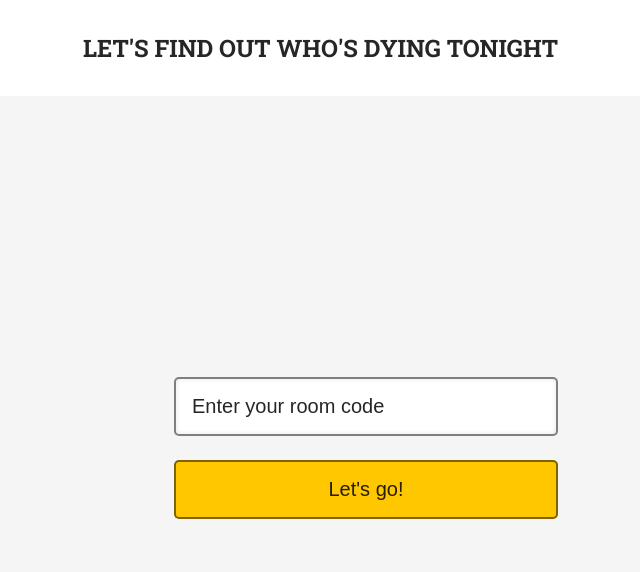
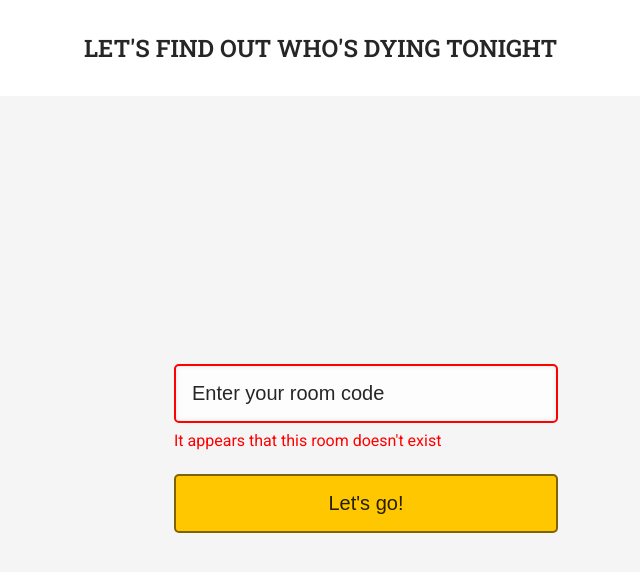
Before and after one commit to Schotsl/Slurp-next, a Next.js app: page / in a window 1280 px wide. Shown: the top 572 px of the page, without its empty margins (274-914 px from the left). Built offline with nearby package versions, Linux system fonts and the light colour scheme.

Commit message:
🚸 Added input error

```diff
--- a/app/layout.module.scss
+++ b/app/layout.module.scss
@@ -1,3 +1,5 @@
+@import url("https://fonts.googleapis.com/css2?family=Roboto+Slab:wght@100;200;300;400;500;600;700;800;900&family=Roboto:ital,wght@0,100;0,300;0,400;0,500;0,700;0,900;1,100;1,300;1,400;1,500;1,700;1,900&display=swap");
+
 .layout {
   height: 100%;
 
@@ -5,5 +7,7 @@
     margin: 0px;
     height: 100%;
     display: flex;
+
+    font-family: "Roboto";
   }
 }
--- a/app/layout.tsx
+++ b/app/layout.tsx
@@ -1,18 +1,6 @@
-import { Inter, Roboto, Roboto_Slab } from "next/font/google";
+import { Roboto, Roboto_Slab } from "next/font/google";
 
 import styles from "@/app/layout.module.scss";
-
-const roboto = Roboto({
-  weight: ["100", "300", "400", "500", "700", "900"],
-  subsets: ["latin"],
-  variable: "--font-roboto",
-});
-
-const robotSlab = Roboto_Slab({
-  weight: ["100", "300", "400", "500", "700", "900"],
-  subsets: ["latin"],
-  variable: "--font-roboto-slab",
-});
 
 export const metadata = {
   title: "Slurp",
@@ -24,12 +12,8 @@ export default function RootLayout({
   children: React.ReactNode;
 }) {
   return (
-    <html className={`${styles.layout}`} lang="en">
-      <body
-        className={`${styles.layout__body} ${roboto.className} ${robotSlab.className}`}
-      >
-        {children}
-      </body>
+    <html className={styles.layout} lang="en">
+      <body className={styles.layout__body}>{children}</body>
     </html>
   );
 }
--- a/app/page.module.scss
+++ b/app/page.module.scss
@@ -6,7 +6,7 @@
   &__title {
     font-size: 1.5rem;
     font-weight: 600;
-    font-family: var(--font-roboto);
+    font-family: "Roboto Slab";
 
     color: rgba(0, 0, 0, 0.85);
     width: 100%;
--- a/app/page.tsx
+++ b/app/page.tsx
@@ -45,6 +45,8 @@ export default function Home() {
 
         <InputText
           name="roomcode"
+          label="Room code"
+          error="It appears that this room doesn't exist"
           disabled={loading}
           placeholder="Enter your room code"
         />
--- a/components/Input/Text/InputText.module.scss
+++ b/components/Input/Text/InputText.module.scss
@@ -1,4 +1,21 @@
 .text {
+  display: flex;
+  flex-direction: column;
+
+  &__label {
+    // Let's hide the label for non-screen readers
+    clip: rect(0 0 0 0);
+    width: 1px;
+    height: 1px;
+    border: 0;
+    margin: -1px;
+    padding: 0;
+    overflow: hidden;
+    position: absolute;
+    white-space: nowrap;
+  }
+
+  &__input {
     padding: 1rem;
     transition: 0.3 all ease-in-out;
 
@@ -22,12 +39,20 @@
     &:hover {
       border-color: #000;
       background: #fefdfd;
-    box-shadow: inset 0px 0px 5px rgba(0, 0, 0, 0.25);
     }
 
     &--error {
       border-color: #ff0000;
+      // color: #ff0000;
       background: #fefdfd;
-    box-shadow: inset 0px 0px 5px rgba(255, 0, 0, 0.25);
     }
   }
+
+  &__error {
+    color: #ff0000;
+    margin: 0.5rem 0 0 0;
+
+    font-size: 1rem;
+    font-family: var(--font-roboto);
+  }
+}
--- a/components/Input/Text/index.tsx
+++ b/components/Input/Text/index.tsx
@@ -4,6 +4,7 @@ import styles from "./InputText.module.scss";
 
 type InputTextProps = {
   name: string;
+  label: string;
   error?: string;
   disabled?: boolean;
   placeholder?: string;
@@ -11,21 +12,31 @@ type InputTextProps = {
 
 export default function InputText({
   name,
+  label,
   error,
   disabled,
   placeholder,
 }: InputTextProps) {
   const textClasses = error
-    ? `${styles["text"]} ${styles["text--error"]}`
-    : `${styles["text"]}`;
+    ? `${styles["text__input"]} ${styles["text__input--error"]}`
+    : `${styles["text__input"]}`;
 
   return (
+    <div className={styles.text}>
+      <label className={styles.text__label} htmlFor={name}>
+        {label}
+      </label>
+
       <input
+        id={name}
         type="text"
         name={name}
         disabled={disabled}
         className={textClasses}
         placeholder={placeholder}
       />
+
+      <label className={styles.text__error}>{error}</label>
+    </div>
   );
 }
```
Lines whose indentation alone changed are shown as unchanged.
